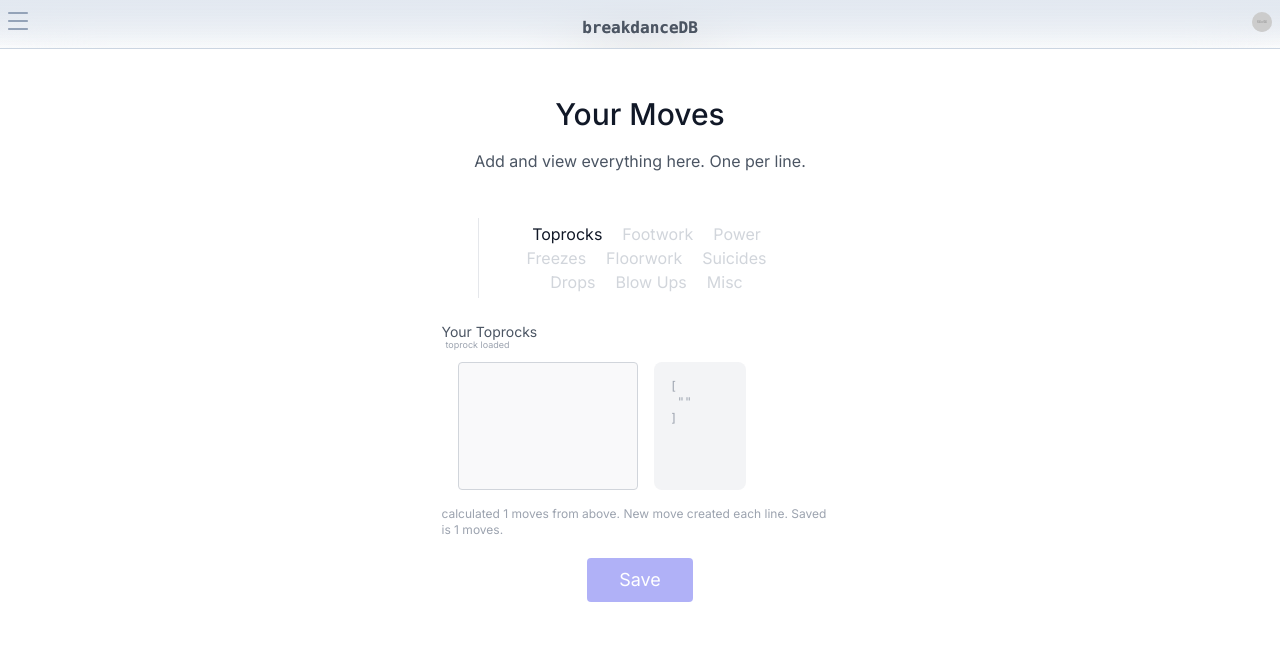
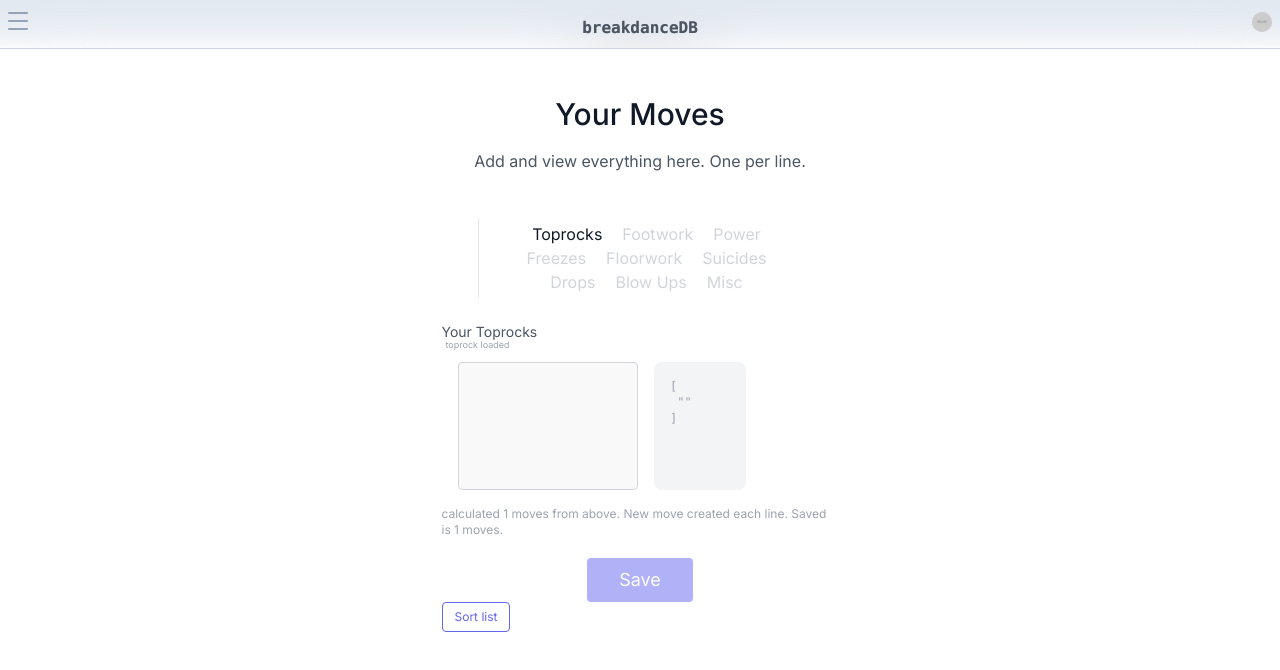
Before and after one commit to volaix/breakdancedb, a Next.js app: page /yourmoves in a window 1280 px wide. Shown: the top 670 px of the page. Built offline with nearby package versions, Linux system fonts and the light colour scheme.

Commit message:
added validation and sort base

```diff
--- a/src/app/yourmoves/page.tsx
+++ b/src/app/yourmoves/page.tsx
@@ -2,7 +2,8 @@
 //@format
 import RenderHeader from '@/app/_components/Header'
 import { useEffect, useState } from 'react'
-import { SubmitHandler, useForm } from 'react-hook-form'
+import { useForm } from 'react-hook-form'
+import { Notification } from '../_components/Notification'
 import {
   GlobalStateProperties,
   lsBlowups,
@@ -16,15 +17,20 @@ import {
   lsToprock,
   lsUserMoves,
 } from '../_utils/localStorageTypes'
-import { isValidUserMoveKey } from '../_utils/lsValidation'
+import { isValidKey } from '../_utils/lsValidation'
 import { useZustandStore } from '../_utils/zustandLocalStorage'
 
 //---------------------------utils---------------------------------
-const convertMoveString = (moveString: string): string[] => {
+const makeArray = (moveString: string): string[] => {
   return moveString.split('\n')
 }
-const convertMoveArray = (moveArray: string[]): string => {
+const makeString = (moveArray: string[]): string => {
   return moveArray.join('\r\n')
+}
+
+const hasDuplicates = (array: string[]): boolean => {
+  const uniqueItems = new Set(array)
+  return uniqueItems.size !== array.length
 }
 
 //---------------------------types---------------------------------
@@ -56,30 +62,29 @@ const categories: {
  */
 const RenderYourMoves = () => {
   //-----------------------------state---------------------------
-  //text displays
   const [saveText, setSaveText] = useState('Save')
   const [hasLoaded, setHasLoaded] = useState<boolean>(false)
   const [saveButtonActive, setSaveButtonActive] = useState<boolean>(false)
-  //
+  const [notification, setNotification] = useState<null | {
+    visible?: boolean
+    message?: string
+    timeShown?: number
+  }>(null)
 
   //key of category selected
   const [selectedKey, setSelectedKey] =
     useState<keyof GlobalStateProperties[typeof lsUserMoves]>(lsToprock)
 
   //category string with n\ from zustand global state
-  const [movesFromGlobalState, setMovesFromGlobalState] = useState<string>('')
+  const [lsMoves, setLsMoves] = useState<string>('')
 
-  //Set new moves in Global State
   const setLsUserMovesByKey = useZustandStore(
     (state) => state.setLsUserMovesByKey,
   )
-
-  //gets moves in global state
   const getLsUserMovesByKey = useZustandStore(
     (state) => state.getLsUserMovesByKey,
   )
 
-  //react-hook-form
   const {
     register,
     handleSubmit,
@@ -91,30 +96,38 @@ const RenderYourMoves = () => {
   //value of categoryMoves textarea
   const unsavedMoveList = watch('categoryMoves', '')
   //-----------------------------hooks------------------------------
+  //Show Notifcation for 2 seconds
+  useEffect(() => {
+    const fadeOutTimer = setTimeout(
+      () => setNotification({ visible: false }),
+      notification?.timeShown || 2000,
+    )
+    return () => clearTimeout(fadeOutTimer)
+  }, [notification?.timeShown, notification?.visible])
 
   //Populate existing moves to textarea: categoryMoves
   useEffect(() => {
     reset({
-      categoryMoves: movesFromGlobalState,
+      categoryMoves: lsMoves,
     })
     setHasLoaded(true)
     setSaveButtonActive(false)
-  }, [movesFromGlobalState, reset, setHasLoaded])
+  }, [lsMoves, reset, setHasLoaded])
 
   //onload get moves from global state
   useEffect(() => {
-    setMovesFromGlobalState(convertMoveArray(getLsUserMovesByKey(selectedKey)))
+    setLsMoves(makeString(getLsUserMovesByKey(selectedKey)))
     setSaveButtonActive(false)
   }, [getLsUserMovesByKey, selectedKey])
 
   //if textarea has changed, enable save button
   useEffect(() => {
-    if (unsavedMoveList !== movesFromGlobalState) {
+    if (unsavedMoveList !== lsMoves) {
       setSaveButtonActive(true)
     } else {
       setSaveButtonActive(false)
     }
-  }, [movesFromGlobalState, unsavedMoveList])
+  }, [lsMoves, unsavedMoveList])
 
   //---------------------------handlers-----------------------------
 
@@ -125,42 +138,25 @@ const RenderYourMoves = () => {
       alert('save before changing categories')
     } else {
       setSelectedKey(category)
-      setMovesFromGlobalState(convertMoveArray(getLsUserMovesByKey(category)))
-    }
-  }
-
-  const onSaveCategory: SubmitHandler<Inputs> = (data) => {
-    //save in global state depending on what is selected
-    const movesArr = convertMoveString(data.categoryMoves)
-    if (isValidUserMoveKey(selectedKey)) {
-      setLsUserMovesByKey(selectedKey, movesArr)
-      //does this need to be async?
-      setMovesFromGlobalState(
-        convertMoveArray(getLsUserMovesByKey(selectedKey)),
-      )
-      setSaveText('Saved')
-      setSaveButtonActive(false)
+      setLsMoves(makeString(getLsUserMovesByKey(category)))
     }
   }
 
   //-------------------------render---------------------------------
   return (
     //--------------------------container--------------------------
-    <div>
-      <section className="body-font relative text-gray-600 dark:text-gray-600">
-        <div className="container mx-auto px-5 py-24">
+    <main className="body-font container relative mx-auto px-5 py-24 text-gray-600 dark:text-gray-600">
       {/* -----------------header------------------- */}
-          <div className="mb-6 flex w-full flex-col text-center">
+      <hgroup className="mb-6 flex w-full flex-col text-center">
         <h1 className="title-font mb-4 text-2xl font-medium text-gray-900 sm:text-3xl dark:text-white">
           Your Moves
         </h1>
         <p className="mx-auto text-base leading-relaxed lg:w-2/3 dark:text-gray-400">
           Add and view everything here. One per line.
         </p>
-          </div>
-          <div className="mx-auto md:w-2/3 lg:w-1/2">
-            <div className="body-font text-gray-400">
-              <div className="container mx-auto flex flex-col flex-wrap items-center p-5 md:flex-row">
+      </hgroup>
+      <article className="body-font mx-auto text-gray-400 md:w-2/3 lg:w-1/2">
+        <section className="container mx-auto flex flex-col flex-wrap items-center p-5 md:flex-row">
           <nav className="body-font flex flex-wrap items-center justify-center text-base text-gray-300 md:ml-4 md:mr-auto md:border-l md:py-1 md:pl-4 dark:md:border-gray-700">
             {
               //------category select------------
@@ -188,22 +184,40 @@ const RenderYourMoves = () => {
               })
             }
           </nav>
-              </div>
+        </section>
+        {/* ------------form----------- */}
         <form
-                onSubmit={handleSubmit(onSaveCategory)}
+          onSubmit={handleSubmit((data) => {
+            const movesArr = makeArray(data.categoryMoves)
+            if (hasDuplicates(movesArr)) {
+              setSaveButtonActive(false)
+              setNotification({
+                message: 'ERROR: DUPLICATE MOVES.',
+                visible: true,
+              })
+              setLsMoves(makeString(movesArr.sort()))
+              return
+            } else if (isValidKey(selectedKey)) {
+              setLsUserMovesByKey(selectedKey, movesArr)
+              setLsMoves(makeString(getLsUserMovesByKey(selectedKey)))
+              setSaveText('Saved')
+              setSaveButtonActive(false)
+              setNotification({ message: 'Saved', visible: true })
+            }
+          })}
           className="-m-2 flex flex-wrap"
         >
           {/* --------------------text area form--------------------------- */}
-                <div className="w-full p-2">
-                  <div className="relative">
+          <section className="relative w-full p-2">
             {/* ---------------loaded text------------------------ */}
-                    <div className="absolute ml-1 mt-5 text-[9px]">
+            <label className="absolute ml-1 mt-5 text-[9px]">
               {`${hasLoaded ? selectedKey + ' loaded' : 'Not loaded'}`}
-                    </div>
-                    <label className="text-sm capitalize leading-7 text-gray-600 dark:text-gray-400">
+            </label>
+            <h2 className="text-sm capitalize leading-7 text-gray-600 dark:text-gray-400">
               {`Your ${selectedKey ? selectedKey + 's' : 'moves'}`}
-                    </label>
-                    <div className="flex max-w-xs space-x-4 p-4">
+            </h2>
+            {/* ---------------text area------------------------ */}
+            <section className="flex max-w-xs space-x-4 p-4">
               {/* -----------------left textarea------------------- */}
               <textarea
                 {...register('categoryMoves')}
@@ -211,16 +225,16 @@ const RenderYourMoves = () => {
               />
               {/* --------------------right json view-------------------- */}
               <pre className="h-32 w-4/12 max-w-28 overflow-y-auto rounded-lg bg-gray-100 p-4 text-[10px] text-xs">
-                        {JSON.stringify(
-                          unsavedMoveList.split(/\r\n|\r|\n/),
-                          null,
-                          1,
-                        )}
+                {JSON.stringify(unsavedMoveList.split(/\r\n|\r|\n/), null, 1)}
               </pre>
-                    </div>
-                    <div className="text-xs">
-                      {`calculated ${unsavedMoveList.split(/\r\n|\r|\n/).length} moves from above. New move created each line. Saved is ${movesFromGlobalState.split(/\r\n|\r|\n/).length} moves.`}
-                    </div>
+            </section>
+            <p className="text-xs">
+              {`calculated ${unsavedMoveList.split(/\r\n|\r|\n/).length} moves from above. New move created each line. Saved is ${lsMoves.split(/\r\n|\r|\n/).length} moves.`}
+            </p>
+            <Notification
+              visible={!!notification?.visible}
+              message={notification?.message || ''}
+            />
             {/* -------------Save Button------------------ */}
             <button
               disabled={!saveButtonActive}
@@ -229,15 +243,19 @@ const RenderYourMoves = () => {
             >
               {saveText}
             </button>
-                  </div>
-                </div>
+            <button
+              className="flex h-fit items-center justify-center rounded border border-indigo-500 px-3 py-2 text-center text-xs text-indigo-500"
+              onClick={(e) => {
+                e.preventDefault()
+              }}
+            >
+              <label className="text-xs leading-none">Sort list</label>
+            </button>
+          </section>
         </form>
-            </div>
-          </div>
-        </div>
-        {/* -------------------container--------------------- */}
-      </section>
-    </div>
+        {/* ------------end of form----------- */}
+      </article>
+    </main>
   )
 }
 //----------------------------end of react component------------------------
```
Lines whose indentation alone changed are shown as unchanged.
